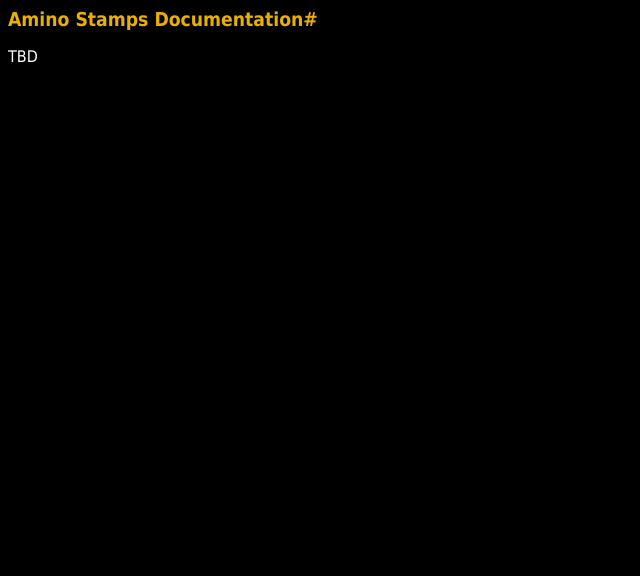
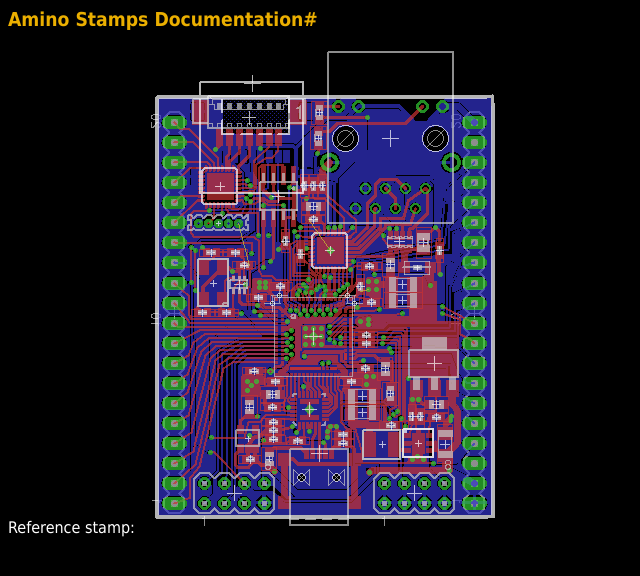
Before and after one commit to folknology/Amino, a Jekyll site: the page built from doc/hardware/stamp.md, in a window 1280 px wide. Shown: the top 576 px of the page, without its empty margins (0-640 px from the left). Built offline with Jekyll 4.4.1, drawn with Linux system fonts in a browser that asks for light colours.

Commit message:
Added netstamp shot

```diff
--- a/doc/hardware/stamp.md
+++ b/doc/hardware/stamp.md
@@ -4,4 +4,6 @@ title: Amino Stamps Documentation
 ---
 
 #Amino Stamps Documentation#
-TBD
+
+Reference stamp:
+![NetStamp](stamp/stamp-pcb.png)
```
